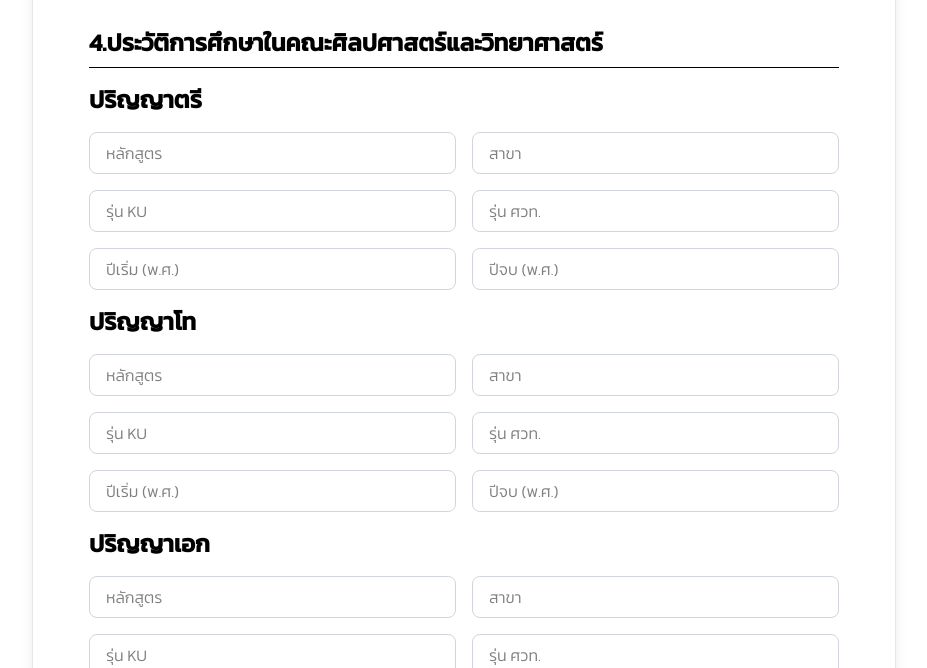
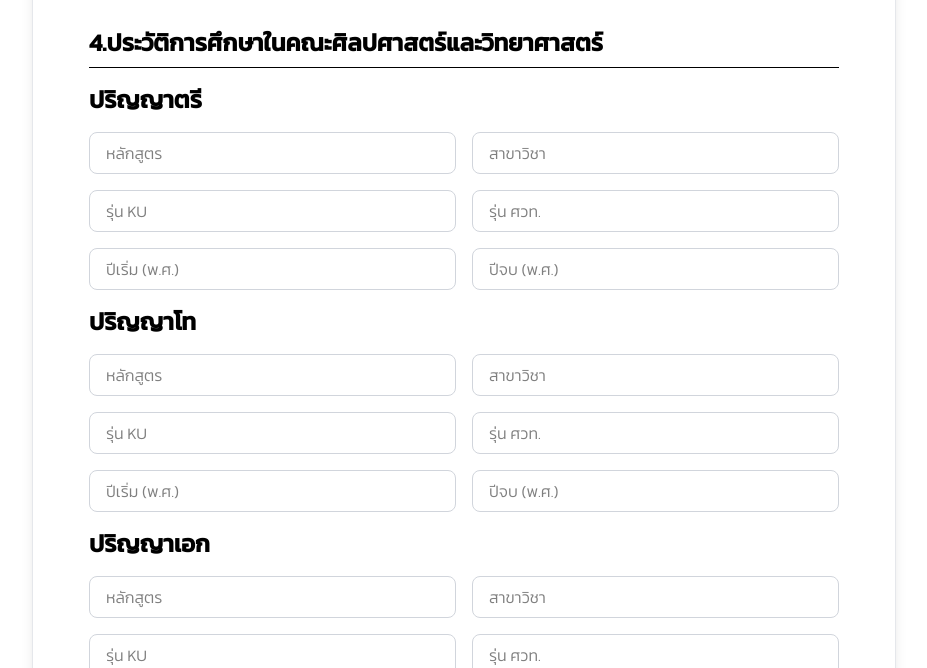
Before and after one commit to THEkingmay/kuArtSci, a React (Vite) app: page / in a window 1280 px wide. Shown: the part 1600-2268 px from the top of the page, without its empty margins (176-1103 px from the left). Built offline with nearby package versions, Linux system fonts and the light colour scheme; no server answers.

Commit message:
Update RegisterMemberForm.jsx

```diff
--- a/src/components/user/RegisterMemberForm.jsx
+++ b/src/components/user/RegisterMemberForm.jsx
@@ -606,7 +606,7 @@ return (
     <input
       type="text"
       name="bachelor_degree_major"
-      placeholder="สาขา"
+      placeholder="สาขาวิชา"
       value={formData.bachelor_degree_major}
       onChange={handleChange}
       className={`input-field`}
@@ -672,7 +672,7 @@ return (
     <input
       type="text"
       name="master_degree_major"
-      placeholder="สาขา"
+      placeholder="สาขาวิชา"
       value={formData.master_degree_major}
       onChange={handleChange}
       className={`input-field`}
@@ -737,7 +737,7 @@ return (
       <input
         type="text"
         name="doctoral_degree_major"
-        placeholder="สาขา"
+        placeholder="สาขาวิชา"
         value={formData.doctoral_degree_major}
         onChange={handleChange}
         className={`input-field`}
```
